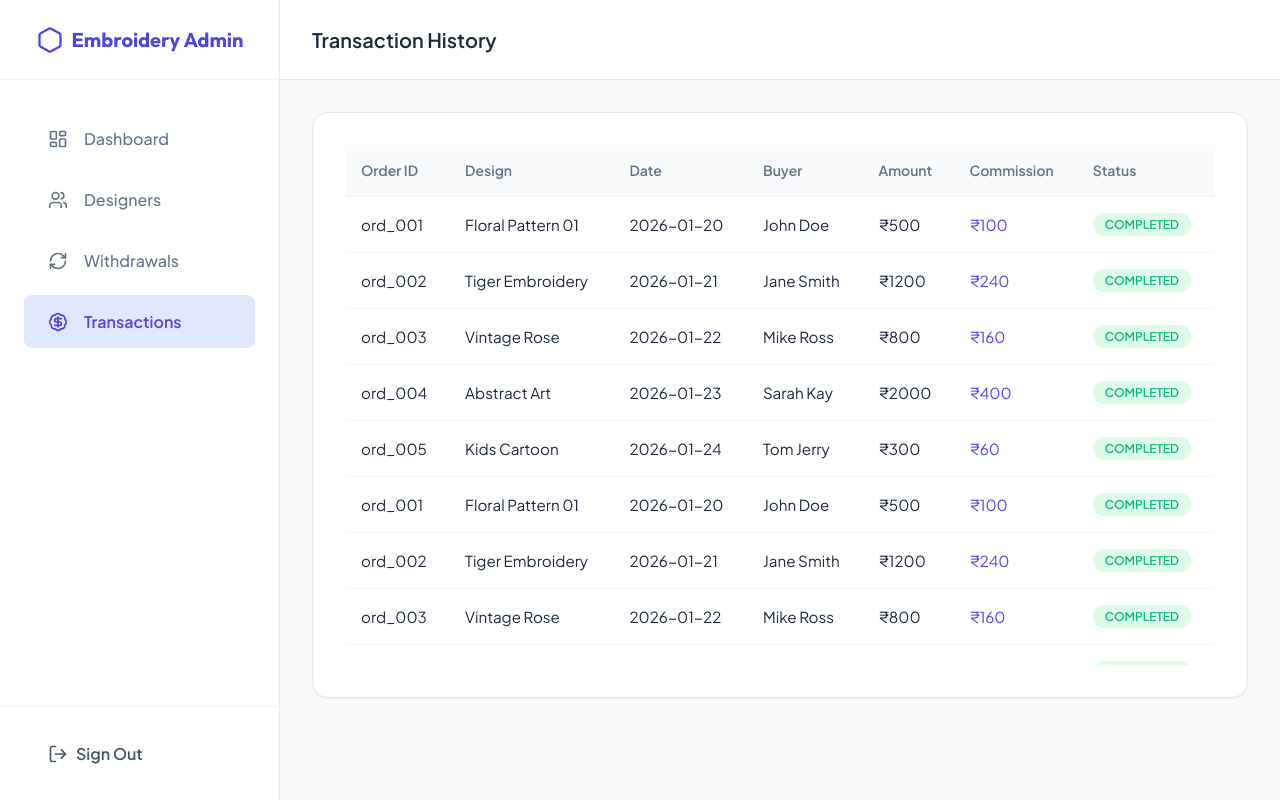
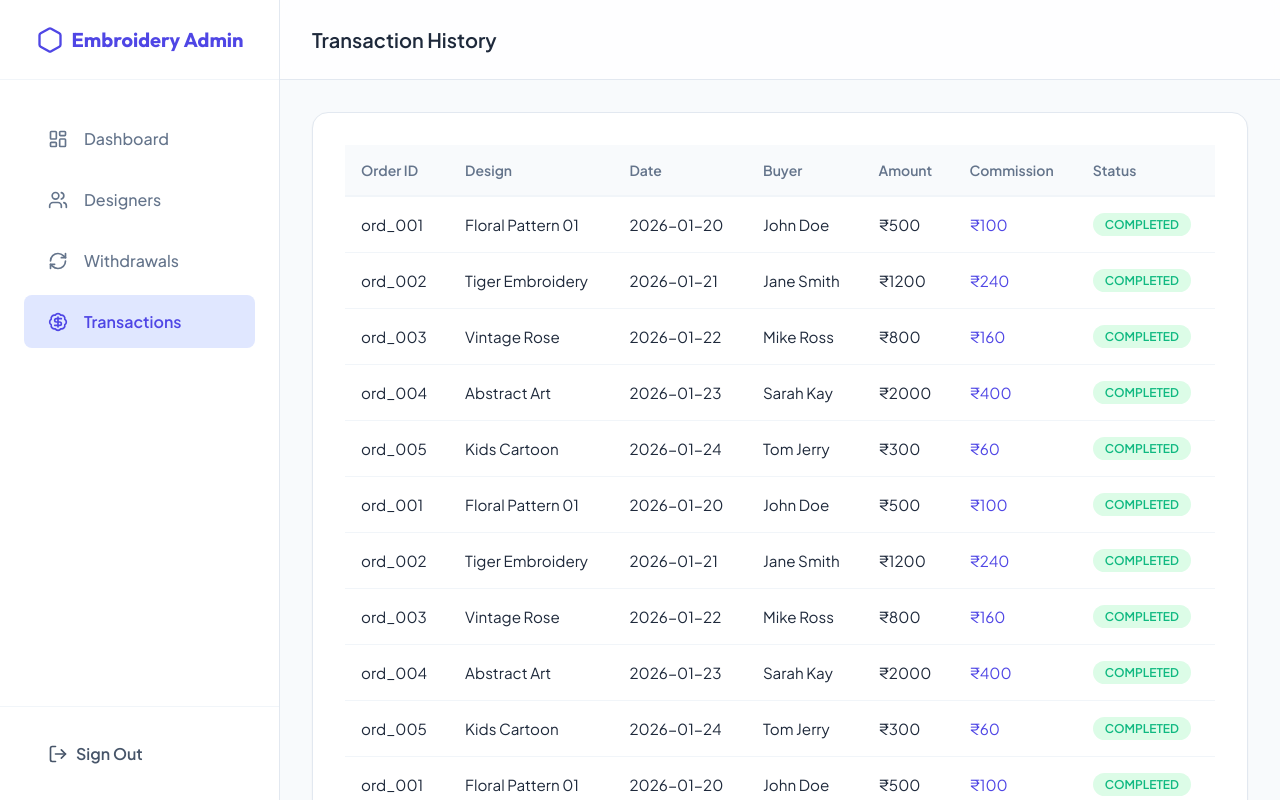
Before and after one commit to jaydipsonani/embroidery-admin-panel, a Next.js app: page /sales in a window 1280 px wide. Built offline with nearby package versions, Linux system fonts and the light colour scheme; sample sign-in values are in the browser's storage.

Commit message:
fixed some design issue

```diff
--- a/src/components/common/Card/Card.module.scss
+++ b/src/components/common/Card/Card.module.scss
@@ -4,6 +4,18 @@
 .card {
     @include card-base;
     padding: $gap-lg;
+    width: 100%;
+    max-width: 100%;
+    box-sizing: border-box;
+
+    @include tablet {
+        padding: $gap-md;
+    }
+
+    @include mobile {
+        padding: $gap-sm;
+        border-radius: $radius-lg;
+    }
 }
 
 .title {
@@ -11,4 +23,9 @@
     font-weight: 600;
     color: $slate-800;
     margin-bottom: $gap-md;
+
+    @include mobile {
+        font-size: 1rem;
+        margin-bottom: $gap-sm;
+    }
 }
--- a/src/components/common/Table/Table.module.scss
+++ b/src/components/common/Table/Table.module.scss
@@ -1,10 +1,19 @@
 @import '@/styles/variables';
+@import '@/styles/mixins';
 
 .tableContainer {
     width: 100%;
-    max-height: 520px; // Adjust as needed for your layout
+    max-width: 100%;
+    max-height: 750px; // Adjust as needed for your layout
     overflow-y: auto;  // Vertical scroll for table body
     overflow-x: auto;  // Horizontal scroll when table is wide
+    -webkit-overflow-scrolling: touch; // Smooth scrolling on iOS
+    @include customScroll;
+    position: relative;
+
+    @include mobile {
+        max-height: 450px;
+    }
 }
 
 .table {
@@ -14,6 +23,7 @@
     min-width: 100%;
     border-collapse: collapse;
     text-align: left;
+    table-layout: auto;
 }
 
 .th {
@@ -27,6 +37,16 @@
     position: sticky;
     top: 0;
     z-index: 1; // Keep header above body rows while scrolling
+
+    @include mobile {
+        padding: 0.75rem 0.5rem;
+        font-size: 0.75rem;
+    }
+
+    @include tablet {
+        padding: 0.875rem 0.75rem;
+        font-size: 0.8125rem;
+    }
 }
 
 .td {
@@ -36,6 +56,16 @@
     border-bottom: 1px solid $slate-100;
     vertical-align: middle;
     white-space: nowrap; // Forces horizontal scroll if content is long
+
+    @include mobile {
+        padding: 0.75rem 0.5rem;
+        font-size: 0.875rem;
+    }
+
+    @include tablet {
+        padding: 0.875rem 0.75rem;
+        font-size: 0.9rem;
+    }
 }
 
 .tr {
--- a/src/components/layout/AdminLayout/AdminLayout.module.scss
+++ b/src/components/layout/AdminLayout/AdminLayout.module.scss
@@ -4,28 +4,41 @@
 .layout {
     display: flex;
     min-height: 100vh;
+    min-height: 100dvh; // Better mobile support
+    width: 100%;
+    max-width: 100vw;
+    overflow-x: hidden;
     background: $slate-50;
+    position: relative;
 }
 
 .mainContent {
     flex: 1;
+    min-width: 0; // Prevents flex item from overflowing
     margin-left: 280px; // Sidebar width
     display: flex;
     flex-direction: column;
     transition: margin 0.3s ease;
+    width: calc(100% - 280px);
 
-    @include mobile {
+    @include mobile-tablet {
         margin-left: 0;
+        width: 100%;
     }
 }
 
 .pageContent {
     padding: $gap-lg;
-    max-width: 1400px;
     width: 100%;
+    max-width: 100%;
     margin: 0 auto;
+    box-sizing: border-box;
+
+    @include tablet {
+        padding: $gap-md;
+    }
 
     @include mobile {
-        padding: $gap-md;
+        padding: $gap-sm;
     }
 }
--- a/src/components/layout/Header/Header.module.scss
+++ b/src/components/layout/Header/Header.module.scss
@@ -58,8 +58,18 @@
 
 .toggle {
     display: none;
+    align-items: center;
+    justify-content: center;
+    padding: 0.5rem;
+    border-radius: $radius-md;
+    color: $slate-700;
+    transition: all 0.2s;
 
-    @include mobile {
+    &:hover {
+        background: $slate-100;
+    }
+
+    @include mobile-tablet {
         display: flex;
     }
 }
--- a/src/components/layout/Sidebar/Sidebar.module.scss
+++ b/src/components/layout/Sidebar/Sidebar.module.scss
@@ -13,8 +13,10 @@
     top: 0;
     z-index: 50;
     transition: transform 0.3s ease;
+    overflow-y: auto;
+    overflow-x: hidden;
 
-    @include mobile {
+    @include mobile-tablet {
         transform: translateX(-100%);
 
         &.open {
@@ -73,3 +75,15 @@
     padding: $gap-md;
     border-top: 1px solid $slate-100;
 }
+
+.overlay {
+    position: fixed;
+    inset: 0;
+    background: rgba(0, 0, 0, 0.5);
+    z-index: 40;
+    backdrop-filter: blur(2px);
+
+    @media (min-width: 1025px) {
+        display: none;
+    }
+}
--- a/src/components/layout/Sidebar/index.tsx
+++ b/src/components/layout/Sidebar/index.tsx
@@ -53,8 +53,8 @@ export const Sidebar: React.FC<SidebarProps> = ({ isOpen, onClose }) => {
                 </div>
             </aside>
 
-            {/* Mobile Overlay */}
-            {isOpen && <div className="fixed inset-0 bg-black/50 z-40 md:hidden" onClick={onClose} />}
+            {/* Mobile/Tablet Overlay */}
+            {isOpen && <div className={styles.overlay} onClick={onClose} />}
         </>
     );
 };
--- a/src/styles/_mixins.scss
+++ b/src/styles/_mixins.scss
@@ -40,13 +40,67 @@
 }
 
 @mixin mobile {
-    @media (max-width: 640px) {
+    @media (max-width: 768px) {
         @content;
     }
 }
 
 @mixin tablet {
+    @media (min-width: 769px) and (max-width: 1024px) {
+        @content;
+    }
+}
+
+@mixin mobile-tablet {
     @media (max-width: 1024px) {
         @content;
     }
 }
+
+
+@mixin customScroll {
+  /* Vertical Scrollbar */
+  &::-webkit-scrollbar {
+    width: 5px;
+    height: 5px; /* Ensure the horizontal scrollbar is also styled */
+  }
+
+  /* Track */
+  &::-webkit-scrollbar-track {
+    background: #f4f4f4;
+    border-radius: 60px;
+  }
+
+  /* Handle */
+  &::-webkit-scrollbar-thumb {
+    background: #d9d9d9;
+    border-radius: 60px;
+  }
+
+  /* Handle on hover */
+  &::-webkit-scrollbar-thumb:hover {
+    background: #a5a3a3;
+  }
+
+  /* Horizontal Scrollbar */
+  &::-webkit-scrollbar:horizontal {
+    height: 5px;
+  }
+
+  /* Horizontal Track */
+  &::-webkit-scrollbar-track:horizontal {
+    background: #f4f4f4;
+    border-radius: 60px;
+  }
+
+  /* Horizontal Handle */
+  &::-webkit-scrollbar-thumb:horizontal {
+    background: #d9d9d9;
+    border-radius: 60px;
+  }
+
+  /* Horizontal Handle on hover */
+  &::-webkit-scrollbar-thumb:horizontal:hover {
+    background: #a5a3a3;
+  }
+}
--- a/src/styles/globals.scss
+++ b/src/styles/globals.scss
@@ -12,11 +12,15 @@
 html,
 body {
     height: 100%;
+    width: 100%;
+    max-width: 100vw;
+    overflow-x: hidden;
     font-family: $font-sans;
     background-color: $bg-body;
     color: $text-primary;
     text-rendering: optimizeLegibility;
     -webkit-font-smoothing: antialiased;
+    position: relative;
 }
 
 a {
@@ -36,6 +40,10 @@ select,
 textarea {
     font-family: inherit;
     outline: none;
+}
+
+.Card-module-scss-module__IUn-EW__card{
+    padding: 1rem !important;
 }
 
 // Scrollbar
@@ -59,7 +67,6 @@ textarea {
 
 // Utility Classes
 .container {
-    max-width: 1400px;
     margin: 0 auto;
     padding: 0 $gap-md;
 }
```
Also changed, not shown: src/components/admin/Dashboard/Dashboard.module.scss (+33 -1 lines), src/components/admin/Withdrawals/Withdrawals.module.scss (+12 -0 lines).
